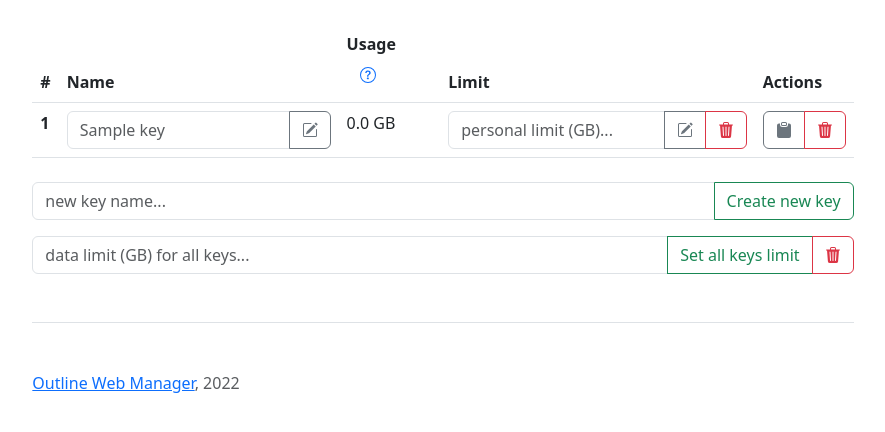
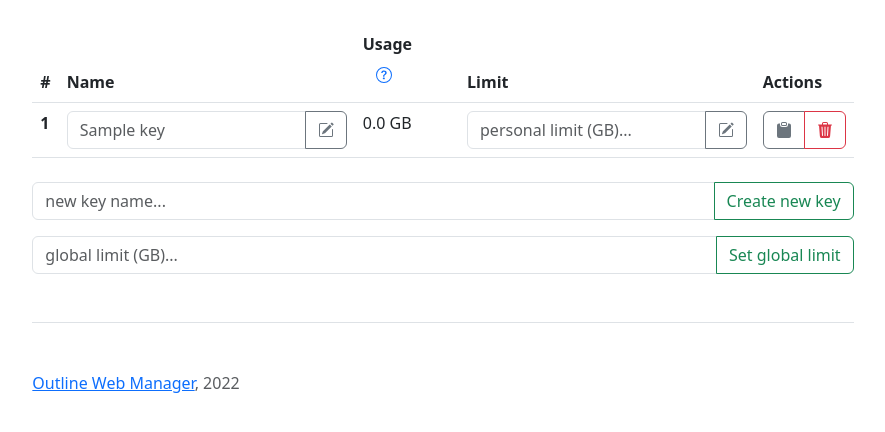
Before and after one commit to ilyhan2009/outline_web_manager, a FastAPI app: template outline_web_manager/templates/main.html in a window 1280 px wide. Shown: the part 89-521 px from the top of the page, without its empty margins (197-1082 px from the left). Run offline with FastAPI, Linux system fonts and the light colour scheme; the template is opened without the code that fills it: most values are stand-ins (such as "Sample title", 1, 10 or a date in 2020); some libraries are stand-ins or nearby versions.

Commit message:
refactor

```diff
--- a/outline_web_manager/templates/main.html
+++ b/outline_web_manager/templates/main.html
@@ -133,6 +133,7 @@
                           <path fill-rule="evenodd" d="M1 13.5A1.5 1.5 0 0 0 2.5 15h11a1.5 1.5 0 0 0 1.5-1.5v-6a.5.5 0 0 0-1 0v6a.5.5 0 0 1-.5.5h-11a.5.5 0 0 1-.5-.5v-11a.5.5 0 0 1 .5-.5H9a.5.5 0 0 0 0-1H2.5A1.5 1.5 0 0 0 1 2.5v11z"/>
                         </svg>
                       </button>
+                      {% if key.data_limit %}
                         <button type="button" class="btn btn-outline-danger tooltipped tooltipped-n" aria-label="Delete limit">
                           <a href="/delete-data-limit/{{ key.key_id }}" style="color: inherit;">
                             <svg xmlns="http://www.w3.org/2000/svg" width="16" height="16" fill="currentColor" class="bi bi-trash3-fill" viewBox="0 0 16 16">
@@ -141,6 +142,7 @@
                             <span class="visually-hidden">Delete</span>
                           </a>
                         </button>
+                      {% endif %}
                     </div>
                   </form>
                 </td>
@@ -176,8 +178,9 @@
 
         <form class="row g-3" action="/set-data-limit" method="POST">
           <div class="input-group">
-            <input type="text" class="form-control" id="dataLimitForAllKeys" name="dataLimitForAllKeys" placeholder="{% if 'accessKeyDataLimit' in server_information %}{{ '%.0f'|format(server_information['accessKeyDataLimit']['bytes'] / 1000 / 1000 / 1000) }} GB{% else %}data limit (GB) for all keys...{% endif %}">
-            <button type="submit" class="btn btn-outline-success">Set all keys limit</button>
+            <input type="text" class="form-control" id="dataLimitForAllKeys" name="dataLimitForAllKeys" placeholder="{% if 'accessKeyDataLimit' in server_information %}{{ '%.0f'|format(server_information['accessKeyDataLimit']['bytes'] / 1000 / 1000 / 1000) }} GB{% else %}global limit (GB)...{% endif %}">
+            <button type="submit" class="btn btn-outline-success">Set global limit</button>
+            {% if 'accessKeyDataLimit' in server_information %}
               <button type="button" class="btn btn-outline-danger tooltipped tooltipped-n" aria-label="Delete limit">
                 <a href="/delete-data-limit" style="color: inherit;">
                   <svg xmlns="http://www.w3.org/2000/svg" width="16" height="16" fill="currentColor" class="bi bi-trash3-fill" viewBox="0 0 16 16">
@@ -186,6 +189,7 @@
                   <span class="visually-hidden">Delete</span>
                 </a>
               </button>
+            {% endif %}
           </div>
         </form>
       </main>
```
Lines whose indentation alone changed are shown as unchanged.
